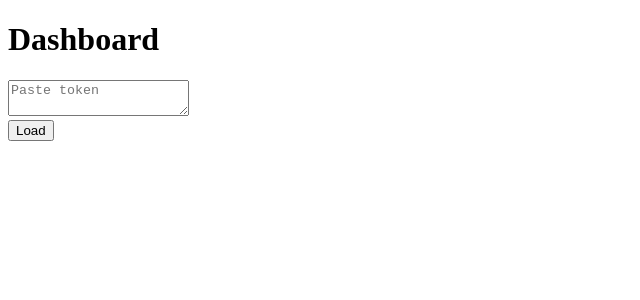
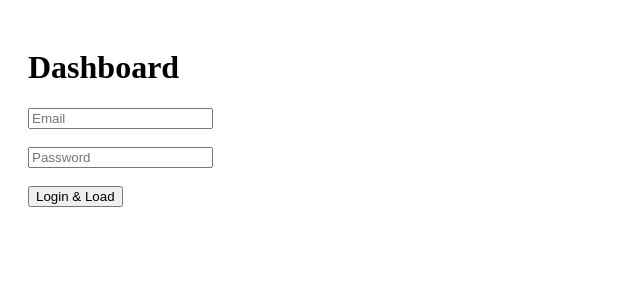
Before and after one commit to Gafbolz/bosere-coop-frontend-v2, a Next.js app: page /dashboard in a window 1280 px wide. Shown: the top 300 px of the page, without its empty margins (0-640 px from the left). Built offline with nearby package versions, Linux system fonts and the light colour scheme; no server answers.

Commit message:
Refactor Dashboard component for login functionality

```diff
--- a/app/dashboard/page.tsx
+++ b/app/dashboard/page.tsx
@@ -1,14 +1,41 @@
 "use client";
 
 import { useState } from "react";
+import { supabase } from "@/lib/supabase";
 
-export default function Dashboard() {
+export default function DashboardPage() {
+  const [email, setEmail] = useState("");
+  const [password, setPassword] = useState("");
   const [data, setData] = useState<any>(null);
-  const [token, setToken] = useState("");
+  const [error, setError] = useState("");
+  const [loading, setLoading] = useState(false);
 
-  async function fetchDashboard() {
+  async function handleLoginAndLoad() {
+    try {
+      setLoading(true);
+      setError("");
+      setData(null);
+
+      const { data: authData, error: authError } =
+        await supabase.auth.signInWithPassword({
+          email,
+          password,
+        });
+
+      if (authError) {
+        setError(authError.message);
+        return;
+      }
+
+      const token = authData.session?.access_token;
+
+      if (!token) {
+        setError("No access token.");
+        return;
+      }
+
       const res = await fetch(
-      "https://bosere-cooperative-clean-production.up.railway.app/api/dashboard/me",
+        `${process.env.NEXT_PUBLIC_API_BASE_URL}/api/dashboard/me`,
         {
           headers: {
             Authorization: `Bearer ${token}`,
@@ -17,28 +44,51 @@ export default function Dashboard() {
       );
 
       const result = await res.json();
+
+      if (!res.ok) {
+        setError(result.detail || "Failed to load.");
+        return;
+      }
+
       setData(result);
+    } catch {
+      setError("Something went wrong.");
+    } finally {
+      setLoading(false);
+    }
   }
 
   return (
-    <div>
+    <div style={{ padding: 20 }}>
       <h1>Dashboard</h1>
 
-      <textarea
-        placeholder="Paste token"
-        value={token}
-        onChange={(e) => setToken(e.target.value)}
+      <input
+        type="email"
+        placeholder="Email"
+        value={email}
+        onChange={(e) => setEmail(e.target.value)}
       />
 
-      <br />
+      <br /><br />
 
-      <button onClick={fetchDashboard}>
-        Load
+      <input
+        type="password"
+        placeholder="Password"
+        value={password}
+        onChange={(e) => setPassword(e.target.value)}
+      />
+
+      <br /><br />
+
+      <button onClick={handleLoginAndLoad}>
+        {loading ? "Loading..." : "Login & Load"}
       </button>
+
+      {error && <p style={{ color: "red" }}>{error}</p>}
 
       {data && (
         <div>
-          <p>{data.full_name}</p>
+          <p>Name: {data.full_name}</p>
           <p>Savings: {data.savings_balance}</p>
           <p>Shares: {data.shares_balance}</p>
         </div>
```
Lines whose indentation alone changed are shown as unchanged.
